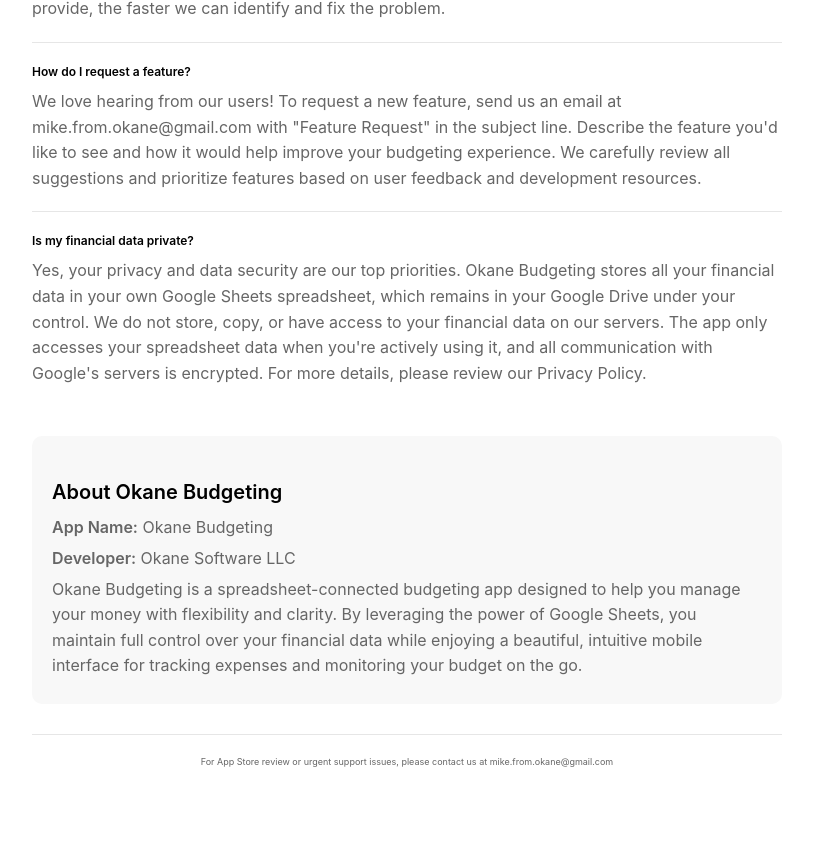
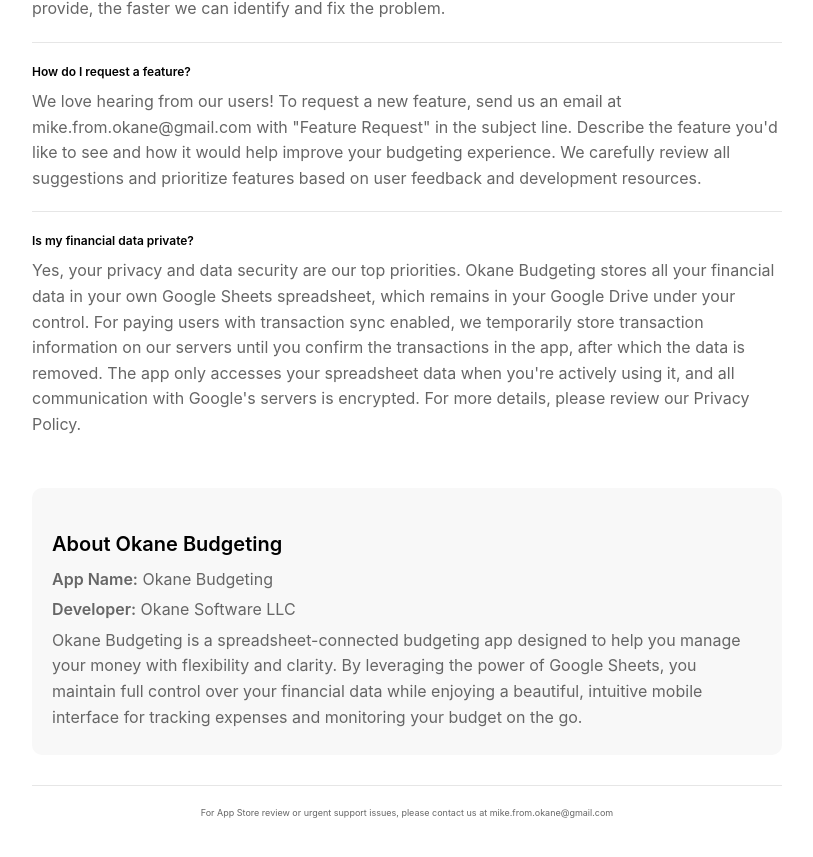
Before and after one commit to okanefinance/okanefinance, a Jekyll site: the page built from _pages/support.md, in a window 1280 px wide and 900 px high, scrolled down 1132 px. Shown: the top 857 px of the window, without its empty margins (233-1046 px from the left). Built offline with Jekyll 4.4.1, drawn with Linux system fonts in a browser that asks for light colours; nearby versions of some CDN libraries.

Commit message:
Update support.md
clarify data storage

```diff
--- a/_pages/support.md
+++ b/_pages/support.md
@@ -196,7 +196,8 @@ permalink: /support/
         <div class="faq-answer">
             Yes, your privacy and data security are our top priorities. Okane Budgeting stores all your financial
             data in your own Google Sheets spreadsheet, which remains in your Google Drive under your control.
-            We do not store, copy, or have access to your financial data on our servers. The app only accesses
+            For paying users with transaction sync enabled, we temporarily store transaction information on our servers
+            until you confirm the transactions in the app, after which the data is removed. The app only accesses
             your spreadsheet data when you're actively using it, and all communication with Google's servers
             is encrypted. For more details, please review our Privacy Policy.
         </div>
```
